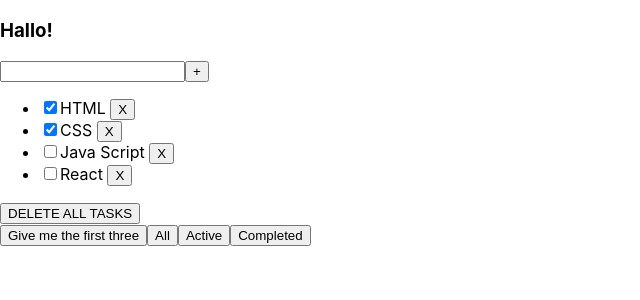
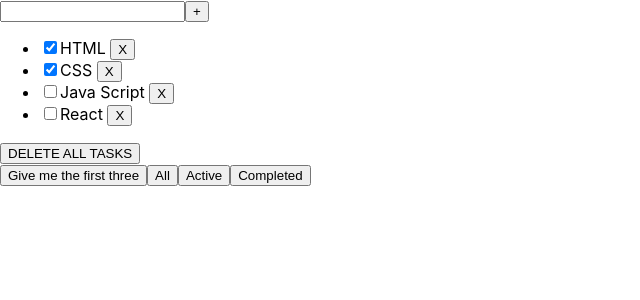
Before and after one commit to krawtschenko/Todolist, a React (Create React App) app: page / in a window 1280 px wide. Shown: the top 300 px of the page, without its empty margins (0-640 px from the left). Built offline with nearby package versions, Linux system fonts and the light colour scheme.

Commit message:
Refactored Input

```diff
--- a/src/App.tsx
+++ b/src/App.tsx
@@ -7,7 +7,6 @@
 export type FilterType = 'All' | 'Active' | 'Completed' | 'Three'
 
 function App() {
-    const title = 'Hallo!'
 
     let [tasks, setTasks] = useState([
         {id: v1(), title: "HTML ", isDone: true},
@@ -22,7 +21,7 @@
     }
     return (
         <>
-            <Todolist title={title} tasks={tasks} setTasks={setTasks} addTask={addTask}/>
+            <Todolist tasks={tasks} setTasks={setTasks} addTask={addTask}/>
         </>
     );
 }
--- /dev/null
+++ b/src/components/Input.tsx
@@ -0,0 +1,25 @@
+import React, {ChangeEvent, KeyboardEvent} from 'react';
+
+type InputPropsType = {
+    newTitle: string
+    setNewTitle: (newTitle: string) => void
+    addTaskHandler: () => void
+}
+
+const Input: React.FC<InputPropsType> = (props) => {
+    const onKeyPressHandler = (event: KeyboardEvent<HTMLInputElement>) => {
+        if (event.key === 'Enter') {
+            props.addTaskHandler()
+        }
+    }
+
+    const onChangeHandler = (event: ChangeEvent<HTMLInputElement>) => {
+        props.setNewTitle(event.currentTarget.value)
+    }
+
+    return (
+        <input value={props.newTitle} onChange={onChangeHandler} onKeyDown={onKeyPressHandler}/>
+    );
+};
+
+export default Input;
--- a/src/components/Todolist.tsx
+++ b/src/components/Todolist.tsx
@@ -1,8 +1,8 @@
-import React, {ChangeEvent, KeyboardEvent, useState} from "react";
+import React, {useState} from "react";
 import {FilterType, IdType} from "../App";
+import Input from "./Input";
 
 type TodolistPropsType = {
-    title: string
     tasks: Array<ObjectType>
     setTasks: (tasks: Array<ObjectType>) => void
     addTask: (newTitle: string) => void
@@ -17,6 +17,7 @@
 function Todolist(props: TodolistPropsType) {
     let tasksFilter = props.tasks
     let [filter, setFilter] = useState<FilterType>('All')
+    let [newTitle, setNewTitle] = useState('')
 
     if (filter === 'Active') {
         tasksFilter = props.tasks.filter(elem => !elem.isDone)
@@ -42,28 +43,15 @@
         props.setTasks(props.tasks.filter(elem => elem.id !== id))
     }
 
-    let [newTitle, setNewTitle] = useState('')
-
-    const onChangeHandler = (event: ChangeEvent<HTMLInputElement>) => {
-        setNewTitle(event.currentTarget.value)
-    }
-
     const addTaskHandler = () => {
         props.addTask(newTitle)
         setNewTitle('')
     }
 
-    const onKeyPressHandler = (event: KeyboardEvent<HTMLInputElement>) => {
-        if (event.key === 'Enter') {
-            addTaskHandler()
-        }
-    }
-
     return (
         <div>
-            <h3>{props.title}</h3>
             <div>
-                <input value={newTitle} onKeyDown={onKeyPressHandler} onChange={onChangeHandler}/>
+                <Input newTitle={newTitle} setNewTitle={setNewTitle} addTaskHandler={addTaskHandler}/>
                 <button onClick={
                     addTaskHandler
                 }>+
```
